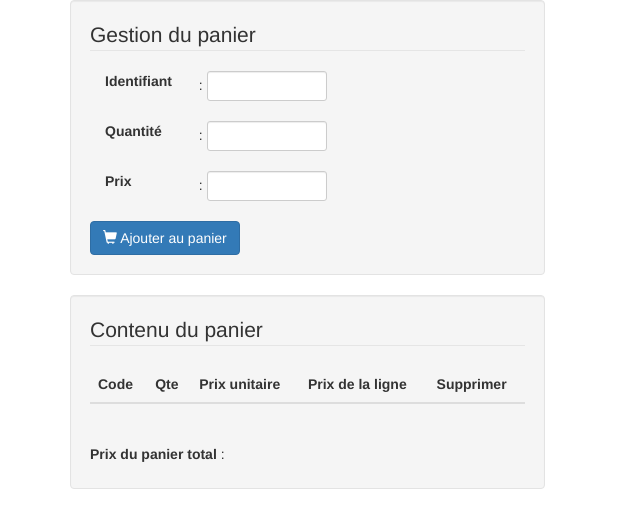
After one commit to nyan42/MaquettePhp, a PHP site: page /othertest.php in a window 1280 px wide. The commit adds this page. Shown: the top 528 px of the page, without its empty margins (0-640 px from the left). Run offline with PHP 8.4, Linux system fonts and the light colour scheme; lists and menus that the app fills with data are empty.

Commit message:
ajout du panier en JS

```diff
--- a/index.php
+++ b/index.php
@@ -264,7 +264,7 @@ include_once("test.php");
 									</div>
 								</div>
 
-								<div class="red_button add_to_cart_button"><a href="#"
+								<div class="red_button add_to_cart_button"><a href="panier.php" target="panier.php"
 								onclick=" <?php ajouterArticle('Fujifilm X100T 16 MP Digital Camera (Silver)', 1, 52.5); ?>">add to cart</a></div>
 
 							</div>
--- /dev/null
+++ b/othertest.php
@@ -0,0 +1,105 @@
+<!doctype html>
+<html lang="fr">
+
+<head>
+    <meta charset="UTF-8">
+    <title>Panier HTML5 + JavaScript</title>
+    <link href="https://maxcdn.bootstrapcdn.com/bootstrap/3.3.1/css/bootstrap.min.css" rel="stylesheet">
+    <script type="text/javascript" src="panier.js"></script>
+    <script type="text/javascript">
+        function ajouter() {
+            var code = parseInt(document.getElementById("id").value);
+            var qte = parseInt(document.getElementById("qte").value);
+            var prix = parseInt(document.getElementById("prix").value);
+            var monPanier = new Panier();
+            monPanier.ajouterArticle(code, qte, prix);
+            var tableau = document.getElementById("tableau");
+            var longueurTab = parseInt(document.getElementById("nbreLignes").innerHTML);
+            if (longueurTab > 0) {
+                for (var i = longueurTab; i > 0; i--) {
+                    monPanier.ajouterArticle(parseInt(tableau.rows[i].cells[0].innerHTML), parseInt(tableau.rows[i].cells[1].innerHTML), parseInt(tableau.rows[i].cells[2].innerHTML));
+                    tableau.deleteRow(i);
+                }
+            }
+            var longueur = monPanier.liste.length;
+            for (var i = 0; i < longueur; i++) {
+                var ligne = monPanier.liste[i];
+                var ligneTableau = tableau.insertRow(-1);
+                var colonne1 = ligneTableau.insertCell(0);
+                colonne1.innerHTML += ligne.getCode();
+                var colonne2 = ligneTableau.insertCell(1);
+                colonne2.innerHTML += ligne.qteArticle;
+                var colonne3 = ligneTableau.insertCell(2);
+                colonne3.innerHTML += ligne.prixArticle;
+                var colonne4 = ligneTableau.insertCell(3);
+                colonne4.innerHTML += ligne.getPrixLigne();
+                var colonne5 = ligneTableau.insertCell(4);
+                colonne5.innerHTML += "<button class=\"btn btn-primary\" type=\"submit\" onclick=\"supprimer(this.parentNode.parentNode.cells[0].innerHTML)\"><span class=\"glyphicon glyphicon-remove\"></span> Retirer</button>";
+            }
+            document.getElementById("prixTotal").innerHTML = monPanier.getPrixPanier();
+            document.getElementById("nbreLignes").innerHTML = longueur;
+        }
+
+        function supprimer(code) {
+            var monPanier = new Panier();
+            var tableau = document.getElementById("tableau");
+            var longueurTab = parseInt(document.getElementById("nbreLignes").innerHTML);
+            if (longueurTab > 0) {
+                for (var i = longueurTab; i > 0; i--) {
+                    monPanier.ajouterArticle(parseInt(tableau.rows[i].cells[0].innerHTML), parseInt(tableau.rows[i].cells[1].innerHTML), parseInt(tableau.rows[i].cells[2].innerHTML));
+                    tableau.deleteRow(i);
+                }
+            }
+            monPanier.supprimerArticle(code);
+            var longueur = monPanier.liste.length;
+            for (var i = 0; i < longueur; i++) {
+                var ligne = monPanier.liste[i];
+                var ligneTableau = tableau.insertRow(-1);
+                var colonne1 = ligneTableau.insertCell(0);
+                colonne1.innerHTML += ligne.getCode();
+                var colonne2 = ligneTableau.insertCell(1);
+                colonne2.innerHTML += ligne.qteArticle;
+                var colonne3 = ligneTableau.insertCell(2);
+                colonne3.innerHTML += ligne.prixArticle;
+                var colonne4 = ligneTableau.insertCell(3);
+                colonne4.innerHTML += ligne.getPrixLigne();
+                var colonne5 = ligneTableau.insertCell(4);
+                colonne5.innerHTML += "<button class=\"btn btn-primary\" type=\"submit\" onclick=\"supprimer(this.parentNode.parentNode.cells[0].innerHTML)\"><span class=\"glyphicon glyphicon-remove\"></span> Retirer</button>";
+            }
+            document.getElementById("prixTotal").innerHTML = monPanier.getPrixPanier();
+            document.getElementById("nbreLignes").innerHTML = longueur;
+        }
+    </script>
+</head>
+
+<body>
+    <section class="container">
+        <article class="well form-inline pull-left col-lg-5">
+            <legend>Gestion du panier</legend>
+            <label class="col-lg-3">Identifiant</label> : <input type="number" id="id" style="width:120px" class="input-sm form-control"></input><br><br>
+            <label class="col-lg-3">Quantité</label> : <input type="number" id="qte" style="width:120px" class="input-sm form-control"></input><br><br>
+            <label class="col-lg-3">Prix</label> : <input type="number" id="prix" style="width:120px" class="input-sm form-control"></input><br><br>
+            <button class="btn btn-primary" type="submit" onclick="ajouter()"><span class="glyphicon glyphicon-shopping-cart"></span> Ajouter au panier</button>
+        </article>
+    </section>
+    <section class="container">
+        <article class="well form-inline pull-left col-lg-5">
+            <legend>Contenu du panier</legend>
+            <table id="tableau" class="table">
+                <thead>
+                    <tr>
+                        <th>Code</th>
+                        <th>Qte</th>
+                        <th>Prix unitaire</th>
+                        <th>Prix de la ligne</th>
+                        <th>Supprimer</th>
+                    </tr>
+                </thead>
+            </table>
+            <br><label>Prix du panier total</label> : <label id="prixTotal"></label>
+            <label id="nbreLignes" hidden>0</label>
+        </article>
+    </section>
+</body>
+
+</html>
--- /dev/null
+++ b/panier.js
@@ -0,0 +1,34 @@
+function LignePanier(code, qte, prix) {
+    this.codeArticle = code;
+    this.qteArticle = qte;
+    this.prixArticle = prix;
+    this.ajouterQte = qte => {
+        this.qteArticle += qte;
+    };
+    this.getPrixLigne = () => this.prixArticle * this.qteArticle;
+    this.getCode = () => this.codeArticle;
+}
+
+function Panier() {
+    this.liste = [];
+    this.ajouterArticle = function (code, qte, prix) {
+        var index = this.getArticle(code);
+        if (index == -1) this.liste.push(new LignePanier(code, qte, prix));
+        else this.liste[index].ajouterQte(qte);
+    }
+    this.getPrixPanier = function () {
+        var total = 0;
+        for (var i = 0; i < this.liste.length; i++)
+            total += this.liste[i].getPrixLigne();
+        return total;
+    }
+    this.getArticle = function (code) {
+        for (var i = 0; i < this.liste.length; i++)
+            if (code == this.liste[i].getCode()) return i;
+        return -1;
+    }
+    this.supprimerArticle = function (code) {
+        var index = this.getArticle(code);
+        if (index > -1) this.liste.splice(index, 1);
+    }
+}
--- a/test.php
+++ b/test.php
@@ -43,7 +43,7 @@ function ShowProduct()
                 }
                 ?>
             </div>
-            <div class="red_button add_to_cart_button"><a href="panier.php" target="panier.php" onclick=" <?php ajouterArticle($product['name'], 1, ($product['price'] * (1 - $product['reduction'] / 100))); ?>">add to cart</a></div>
+            <div class="red_button add_to_cart_button"><a href="#" onclick=" <?php ajouterArticle($product['name'], 1, ($product['price'] * (1 - $product['reduction'] / 100))); ?>">add to cart</a></div>
 
         </div>
 
```
Also changed, not shown: fonctions-panier.php (deleted, +0 -150 lines), panier.php (deleted, +0 -112 lines).
